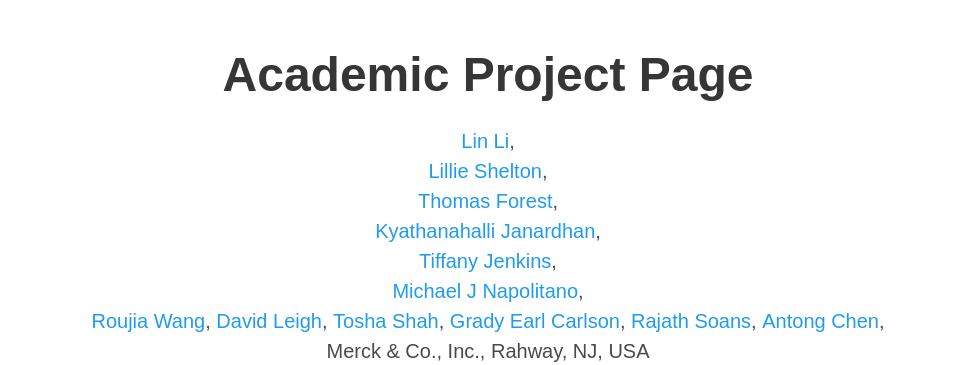
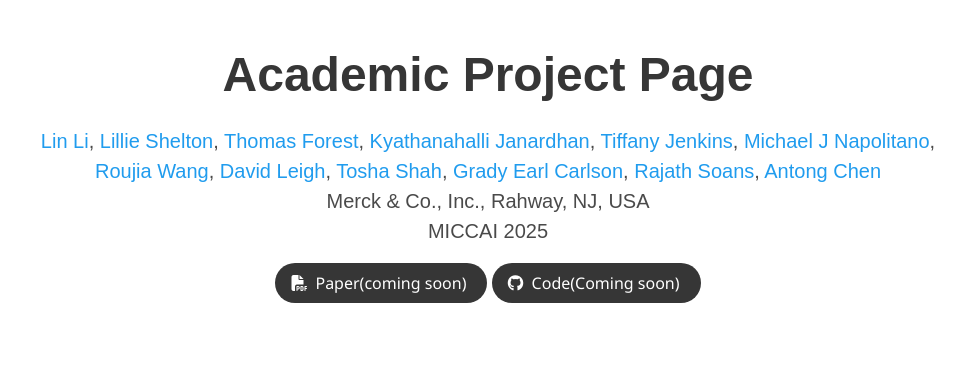
Before and after one commit to linlilamb/GraphTox-project-page, a plain HTML site: page index.html in a window 1280 px wide. Shown: the top 365 px of the page, without its empty margins (152-1117 px from the left). Drawn offline with nearby package versions, Linux system fonts and the light colour scheme; some icons are missing; a web font is replaced by a local one.

Commit message:
Update index.html

```diff
--- a/index.html
+++ b/index.html
@@ -57,29 +57,18 @@
               <!-- Paper authors -->
               <span class="author-block">
                     <a href="FIRST AUTHOR PERSONAL LINK" target="_blank">Lin Li</a>,
-                <span class="author-block">
                     <a href="SECOND AUTHOR PERSONAL LINK" target="_blank">Lillie Shelton</a>,
-                  <span class="author-block">
                     <a href="THIRD AUTHOR PERSONAL LINK" target="_blank">Thomas Forest</a>,
-                  <span class="author-block">
                     <a href="Fourth AUTHOR PERSONAL LINK" target="_blank">Kyathanahalli Janardhan</a>,
-                      <span class="author-block">
                     <a href="Fifth AUTHOR PERSONAL LINK" target="_blank">Tiffany Jenkins</a>,
-                        <span class="author-block">
                     <a href="SIXTH AUTHOR PERSONAL LINK" target="_blank">Michael J Napolitano</a>,
-                          <span class="author-block">
+                    <br>
                     <a href="Seventh AUTHOR PERSONAL LINK" target="_blank">Roujia Wang</a>,
-                            <span class="author-block">
                     <a href="EIGHTH AUTHOR PERSONAL LINK" target="_blank">David Leigh</a>,
-                              <span class="author-block">
                     <a href="NINTH AUTHOR PERSONAL LINK" target="_blank">Tosha Shah</a>,
-                                <span class="author-block">
                     <a href="TENTH AUTHOR PERSONAL LINK" target="_blank">Grady Earl Carlson</a>,
-                                  <span class="author-block">
                     <a href="ELEVENTH AUTHOR PERSONAL LINK" target="_blank">Rajath Soans</a>,
-                                    <span class="author-block">
-                    <a href="TWELVETH AUTHOR PERSONAL LINK" target="_blank">Antong Chen</a>,
-
+                    <a href="TWELVETH AUTHOR PERSONAL LINK" target="_blank">Antong Chen</a>
                   </span>
                   </div>
 
```
Lines whose indentation alone changed are shown as unchanged.
